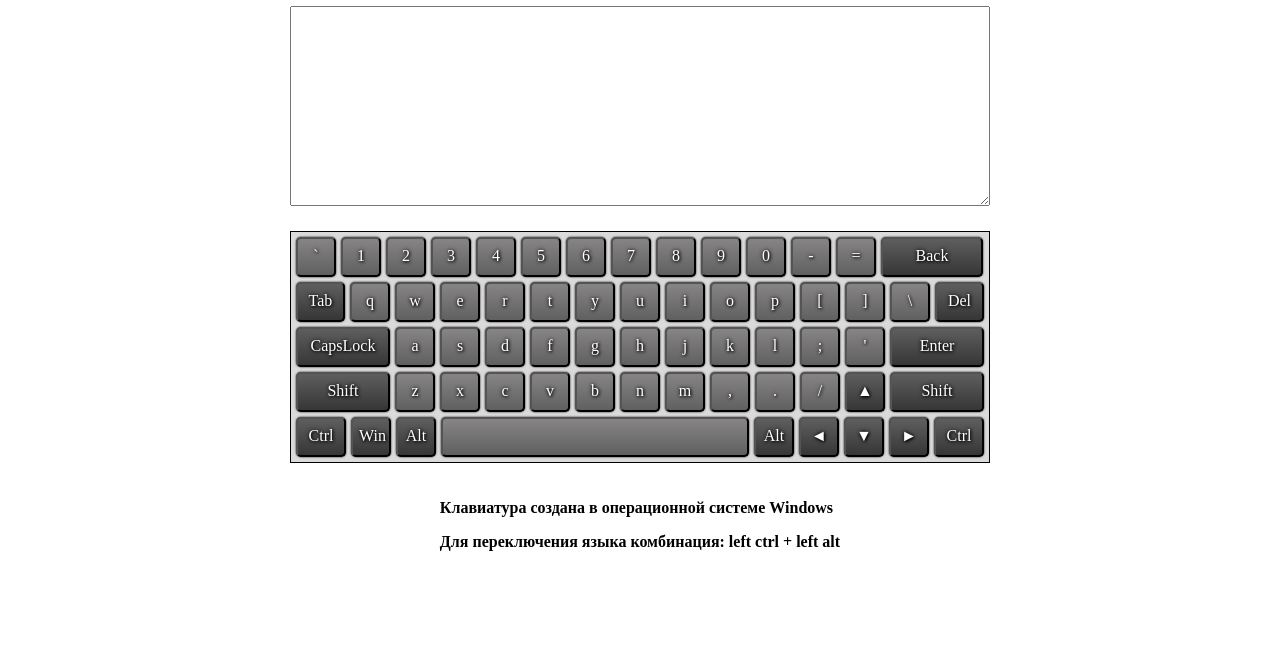
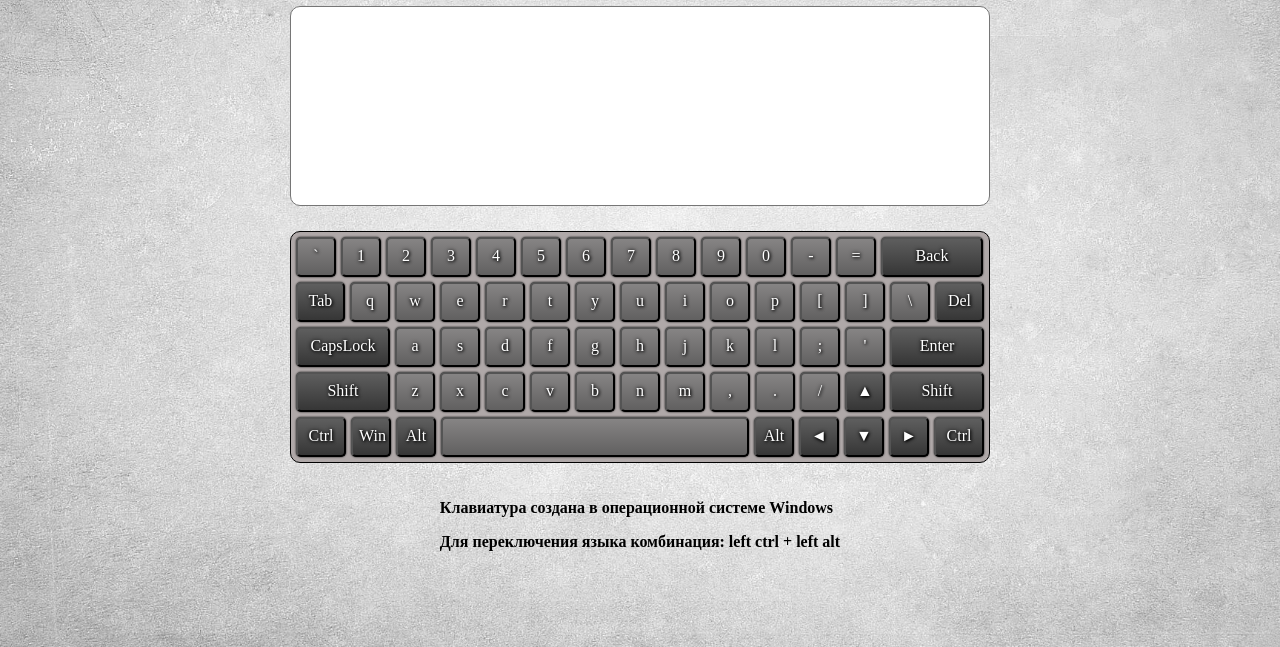
Before and after one commit to Nastasyma/virtual-keyboard, a website with bundled scripts: page index.html in a window 1280 px wide. Shown: the part 153-800 px from the top of the page. Built offline with nearby package versions, Linux system fonts and the light colour scheme.

Commit message:
refactor: edit background, keyboard styles, textarea resize style (Wed, Apr 26, 2023 11:57:19 PM)

```diff
--- a/styles/style.css
+++ b/styles/style.css
@@ -13,7 +13,7 @@ body {
   display: flex;
   flex-direction: column;
   justify-content: center;
-  /* background: url('../assets/bg.jpg') center/cover no-repeat; */
+  background: url('../assets/images/bg.jpeg') center/cover no-repeat;
 }
 
 .header,
@@ -29,6 +29,8 @@ body {
   margin-bottom: 20px;
   overflow: auto;
   outline: none;
+  resize: none;
+  border-radius: 10px;
 }
 
 .keyboard__keys_wrapper {
@@ -39,7 +41,8 @@ body {
   margin-bottom: 20px;
   padding: 5px;
   border: 1px solid black;
-  background-color: rgb(218, 218, 218);
+  border-radius: 10px;
+  background-color: rgb(175, 168, 168);
 }
 
 .keyboard__key {
```
Also changed, not shown: assets/images/bg.jpeg (added).
